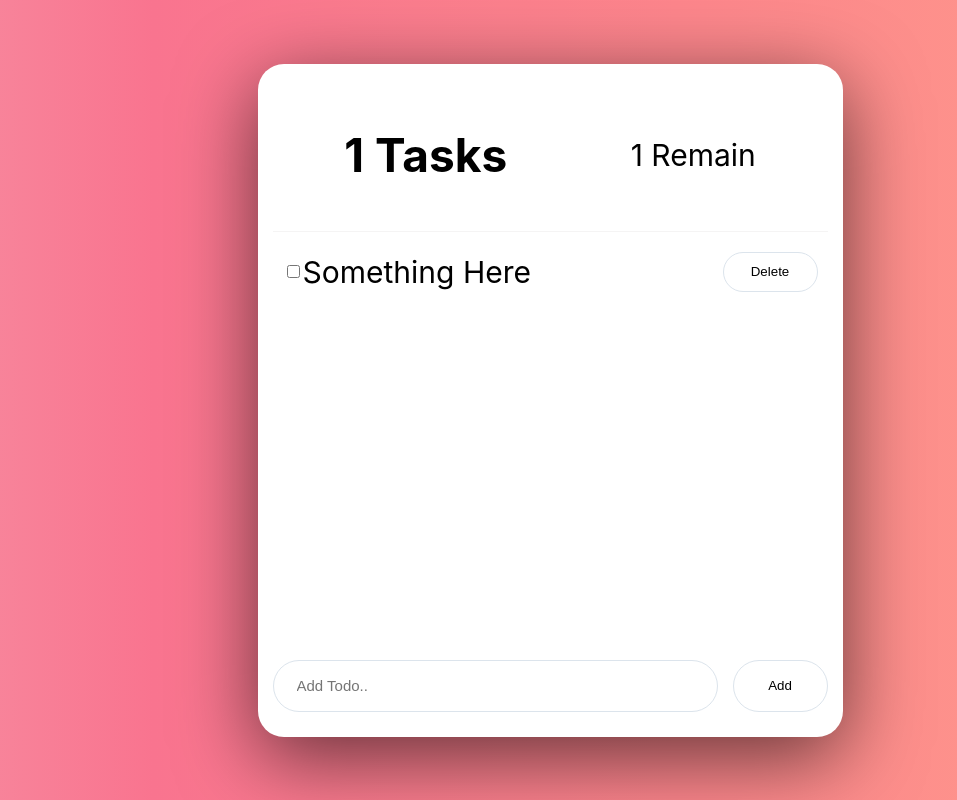
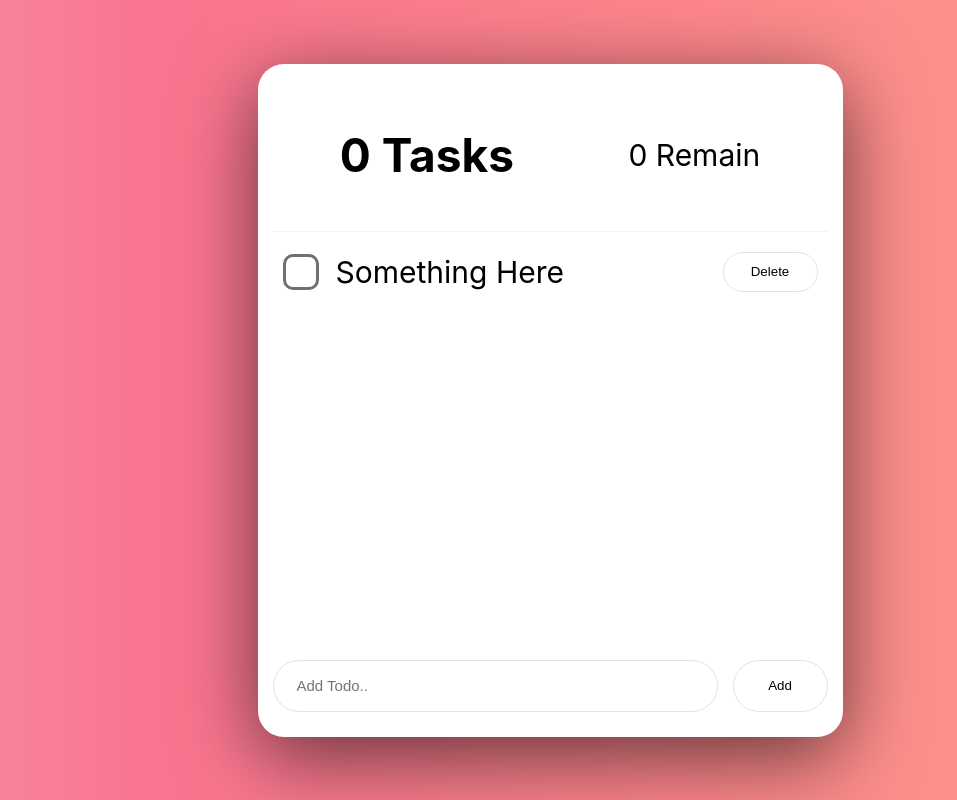
Before and after one commit to uiseop/TodoList, a React (Create React App) app in the folder todo_react/: page / in a window 1280 px wide. Shown: the whole page, without its empty margins (90-1047 px from the left). Built offline with nearby package versions, Linux system fonts and the light colour scheme.

Commit message:
체크박스 커스텀, Tasks useState,useRef사용 - refresh감소

```diff
--- a/todo_react/src/App.js
+++ b/todo_react/src/App.js
@@ -1,25 +1,64 @@
 import styled from "styled-components";
-import "./index.css"
+import "./index.css";
+import { useState, useMemo, useRef } from "react";
 
 function App() {
+    const [todos, setTodos] = useState([]);
+    const newInput = useRef(null);
+
+    const [totalCnt, totalRemain] = useMemo(() => {
+        const totalCnt = todos.length;
+        const totalRemain = todos.filter((todo) => todo.clear === false).length;
+        return [totalCnt, totalRemain];
+    }, [todos]);
+
+    function onClickHandler() {
+        const newTodos = [...todos];
+        if (newInput.current.value) {
+            const newTodo = {
+              title: newInput.current.value,
+              clear: false
+            }
+            newTodos.push(newTodo);
+            setTodos(newTodos);
+            newTodo.current.value = "";
+        } else {
+            alert("할일을 입력해주세요!!");
+        }
+    }
+
     return (
         <Container>
             <div className="app_header">
-        <h2 className="count">1 Tasks</h2>
-        <span className="left">1 Remain</span>
+                <h2 className="count">{totalCnt} Tasks</h2>
+                <span className="left">{totalRemain} Remain</span>
             </div>
             <div className="app_body">
                 <ul className="lists">
                     <li className="list">
-            <input type="checkbox" className="check" />
+                        <input id="check1" type="checkbox" className="check" />
+                        <label for="check1"></label>
                         <span className="text">Something Here</span>
-            <button type="button" className="btn">Delete</button>
+                        <button type="button" className="btn">
+                            Delete
+                        </button>
                     </li>
                 </ul>
             </div>
             <div className="app_form">
-        <input type="text" className="add_text" placeholder="Add Todo.." />
-        <button className="add_btn">Add</button>
+                <input
+                    ref={newInput}
+                    type="text"
+                    className="add_text"
+                    placeholder="Add Todo.."
+                />
+                <button
+                    type="button"
+                    className="add_btn"
+                    onClick={onClickHandler}
+                >
+                    Add
+                </button>
             </div>
         </Container>
     );
@@ -35,6 +74,6 @@ const Container = styled.div`
   display: flex;
   flex-direction: column;
   justify-content: space-between;
-`
+`;
 
 export default App;
--- a/todo_react/src/index.css
+++ b/todo_react/src/index.css
@@ -54,9 +54,38 @@ code {
   border-top: 1px solid #f5f4f4;
 }
 
+.check {
+  display: none;
+}
+
+.check + label {
+  display: inline-block;
+  width: 30px;
+  height: 30px;
+  border: 3px solid #707070;
+  border-radius: 10px;
+  position: relative;
+}
+
+.check + label:hover {
+  border: 3px solid #000;
+}
+
+.check:checked + label::after {
+  content: "✔";
+  font-size: 25px;
+  position: absolute;
+  width: 30px;
+  height: 30px;
+  left: 0px;
+  top: -1px;
+  text-align: center;
+}
+
 .text {
   flex: 1;
   font-size: 30px;
+  margin-left: 17px;
 }
 
 .btn {
```
Lines whose indentation alone changed are shown as unchanged.
